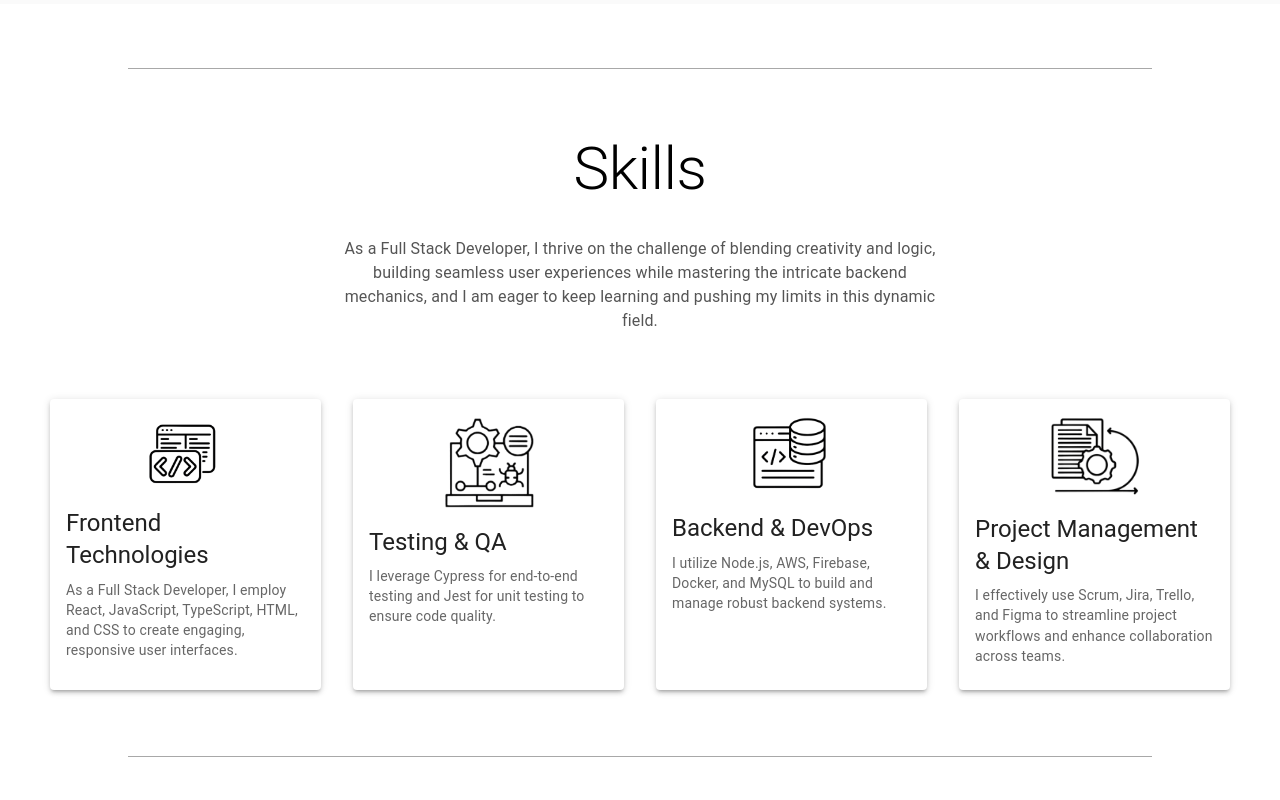
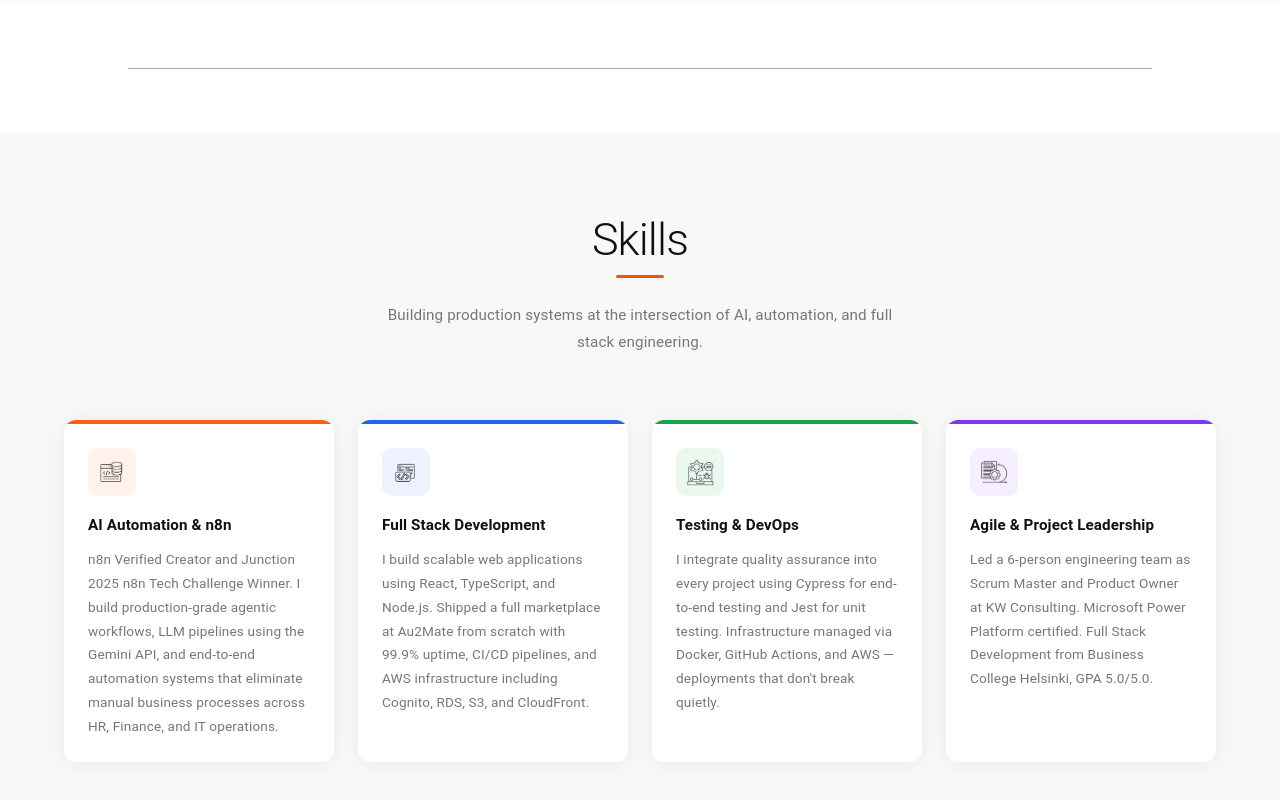
Before and after one commit to MychelGarzon/portfolio_MG, a React (Vite) app: page / in a window 1280 px wide. Shown: the part 1340-2140 px from the top of the page. Built offline with nearby package versions, Linux system fonts and the light colour scheme.

Commit message:
Refactor Skills component and update skills data for enhanced clarity and relevance

```diff
--- a/src/components/Skills.jsx
+++ b/src/components/Skills.jsx
@@ -1,79 +1,141 @@
 import PropTypes from 'prop-types';
-import { Grid, Card, CardContent, Typography, Box } from '@mui/material';
+import { Grid, Typography, Box } from '@mui/material';
 import skillsData from '../data/skillsData';
+
+const CARD_ACCENTS = ['#ff600a', '#2563eb', '#16a34a', '#7c3aed'];
 
 const Skills = () => {
     return (
-        <>
-            <Typography variant="h2" component="h2" sx={{ marginBottom: 2, textAlign: 'center' }}>
+        <Box
+            component="section"
+            sx={{
+                background: '#f8f8f8',
+                py: 10,
+                px: { xs: 3, md: 8 },
+            }}
+        >
+            {/* Header */}
+            <Box sx={{ textAlign: 'center', mb: 8 }}>
+                <Typography
+                    variant="h2"
+                    component="h2"
+                    sx={{
+                        fontSize: { xs: '2rem', md: '2.8rem' },
+                        fontWeight: 300,
+                        letterSpacing: '-0.02em',
+                        color: '#111',
+                        mb: 1,
+                    }}
+                >
                     Skills
                 </Typography>
-            <Grid container justifyContent="center">
+                <Box sx={{
+                    width: 48,
+                    height: 3,
+                    background: '#ea580c',
+                    borderRadius: 2,
+                    mx: 'auto',
+                    mb: 3,
+                }} />
                 <Typography
                     variant="body1"
-                    component="p"
                     sx={{
-                        textAlign: 'center',
-                        margin: '16px',
-                        maxWidth: '600px',
-                        color: '#555',
+                        color: '#777',
+                        maxWidth: 520,
+                        mx: 'auto',
+                        lineHeight: 1.8,
+                        fontSize: '0.95rem',
                     }}
                 >
-                    As a Full Stack Developer, I thrive on the challenge of blending creativity and logic, building seamless user experiences while mastering the intricate backend mechanics, and I am eager to keep learning and pushing my limits in this dynamic field.
+                    Building production systems at the intersection of AI, automation, and full stack engineering.
                 </Typography>
-            </Grid>
-            <Grid container spacing={4} style={{ padding: '50px' }}>
+            </Box>
+
+            {/* Cards */}
+            <Grid container spacing={3} justifyContent="center">
                 {skillsData.map((info, index) => (
                     <Grid item xs={12} sm={6} md={3} key={index}>
-                        {/* Inline Infobox Component */}
-                        <Card
-                            elevation={3}
+                        <Box
                             sx={{
-                                transition: 'transform 0.3s',
-                                '&:hover': {
-                                    transform: 'scale(1.05)',
-                                },
+                                background: '#fff',
+                                borderRadius: '12px',
+                                overflow: 'hidden',
+                                height: '100%',
                                 display: 'flex',
                                 flexDirection: 'column',
-                                height: '100%',
+                                boxShadow: '0 2px 20px rgba(0,0,0,0.06)',
+                                transition: 'transform 0.25s ease, box-shadow 0.25s ease',
+                                '&:hover': {
+                                    transform: 'translateY(-4px)',
+                                    boxShadow: '0 8px 40px rgba(0,0,0,0.12)',
+                                },
                             }}
                         >
-                            <CardContent
-                                sx={{
+                            {/* Colored top border */}
+                            <Box sx={{
+                                height: 4,
+                                background: CARD_ACCENTS[index],
+                                width: '100%',
+                            }} />
+
+                            <Box sx={{ p: 3, display: 'flex', flexDirection: 'column', flex: 1 }}>
+                                {/* Icon */}
+                                <Box sx={{ mb: 2.5 }}>
+                                    <Box sx={{
+                                        width: 48,
+                                        height: 48,
+                                        borderRadius: '10px',
+                                        background: CARD_ACCENTS[index] + '15',
                                         display: 'flex',
-                                    flexDirection: 'column',
-                                    height: '100%',
-                                }}
-                            >
-                                <Box
-                                    sx={{
-                                        display: 'flex',
+                                        alignItems: 'center',
                                         justifyContent: 'center',
-                                        mb: 2,
-                                    }}
-                                >
+                                    }}>
                                         <img
                                             src={info.image}
                                             alt={info.title}
                                             style={{
-                                            width: '40%',
-                                            height: 'auto',
+                                                width: 28,
+                                                height: 28,
                                                 objectFit: 'contain',
+                                                opacity: 0.85,
                                             }}
                                         />
                                     </Box>
-                                <Typography variant="h5" component="h2" gutterBottom>
+                                </Box>
+
+                                {/* Title */}
+                                <Typography
+                                    variant="h6"
+                                    component="h3"
+                                    sx={{
+                                        fontWeight: 700,
+                                        fontSize: '0.95rem',
+                                        color: '#111',
+                                        mb: 1.5,
+                                        lineHeight: 1.3,
+                                    }}
+                                >
                                     {info.title}
                                 </Typography>
-                                <Typography variant="body2" color="textSecondary">
+
+                                {/* Description */}
+                                <Typography
+                                    variant="body2"
+                                    sx={{
+                                        color: '#777',
+                                        lineHeight: 1.75,
+                                        fontSize: '0.85rem',
+                                        flex: 1,
+                                    }}
+                                >
                                     {info.description}
                                 </Typography>
-                            </CardContent>
-                        </Card>
+                            </Box>
+                        </Box>
                     </Grid>
                 ))}
             </Grid>
-        </>
+        </Box>
     );
 };
 
--- a/src/data/skillsData.js
+++ b/src/data/skillsData.js
@@ -1,32 +1,32 @@
 import frontendImage from '../assets/icons/frontend.png';
 import backendImage from '../assets/icons/backend.png';
-import testing from '../assets/icons/testing.png'
-import scrum from '../assets/icons/scrum.png'
+import testing from '../assets/icons/testing.png';
+import scrum from '../assets/icons/scrum.png';
 
 const skillsData = [
   {
-    title: "Frontend Technologies",
+    title: "AI Automation & n8n",
     description:
-      "As a Full Stack Developer, I employ React, JavaScript, TypeScript, HTML, and CSS to create engaging, responsive user interfaces.",
+      "n8n Verified Creator and Junction 2025 n8n Tech Challenge Winner. I build production-grade agentic workflows, LLM pipelines using the Gemini API, and end-to-end automation systems that eliminate manual business processes across HR, Finance, and IT operations.",
+    image: backendImage,
+  },
+  {
+    title: "Full Stack Development",
+    description:
+      "I build scalable web applications using React, TypeScript, and Node.js. Shipped a full marketplace at Au2Mate from scratch with 99.9% uptime, CI/CD pipelines, and AWS infrastructure including Cognito, RDS, S3, and CloudFront.",
     image: frontendImage,
   },
   {
-    title: "Testing & QA",
+    title: "Testing & DevOps",
     description:
-      "I leverage Cypress for end-to-end testing and Jest for unit testing to ensure code quality.",
-    image: testing, // You may want to use a different image specific to Testing & QA
+      "I integrate quality assurance into every project using Cypress for end-to-end testing and Jest for unit testing. Infrastructure managed via Docker, GitHub Actions, and AWS — deployments that don't break quietly.",
+    image: testing,
   },
   {
-    title: "Backend & DevOps",
+    title: "Agile & Project Leadership",
     description:
-      "I utilize Node.js, AWS, Firebase, Docker, and MySQL to build and manage robust backend systems.",
-    image: backendImage,
-  },
-  {
-    title: "Project Management & Design",
-    description:
-      "I effectively use Scrum, Jira, Trello, and Figma to streamline project workflows and enhance collaboration across teams.",
-    image: scrum, // You may want to use a different image specific to Project Management & Design
+      "Led a 6-person engineering team as Scrum Master and Product Owner at KW Consulting. Microsoft Power Platform certified. Full Stack Development from Business College Helsinki, GPA 5.0/5.0.",
+    image: scrum,
   },
 ];
 
```
Lines whose indentation alone changed are shown as unchanged.
